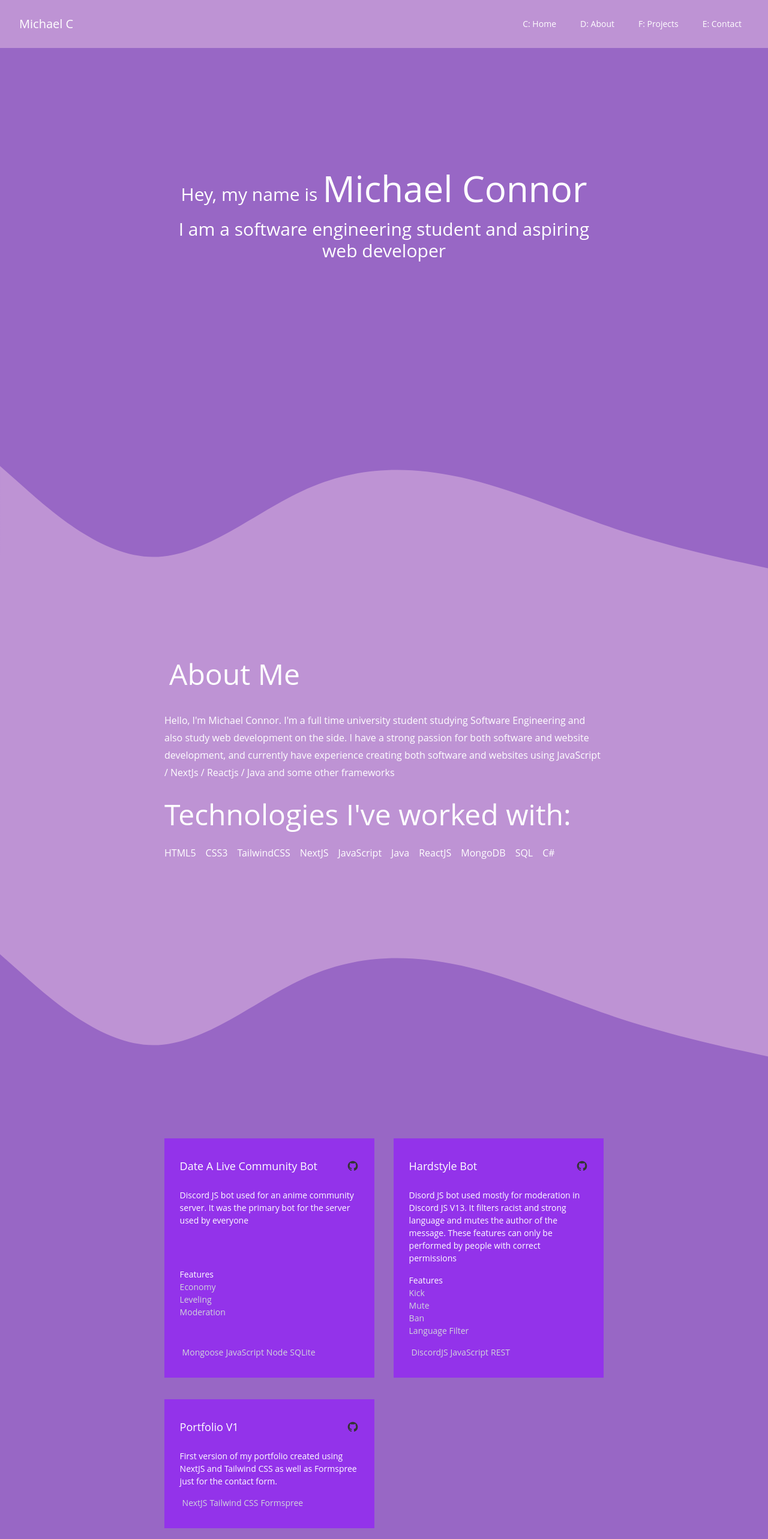
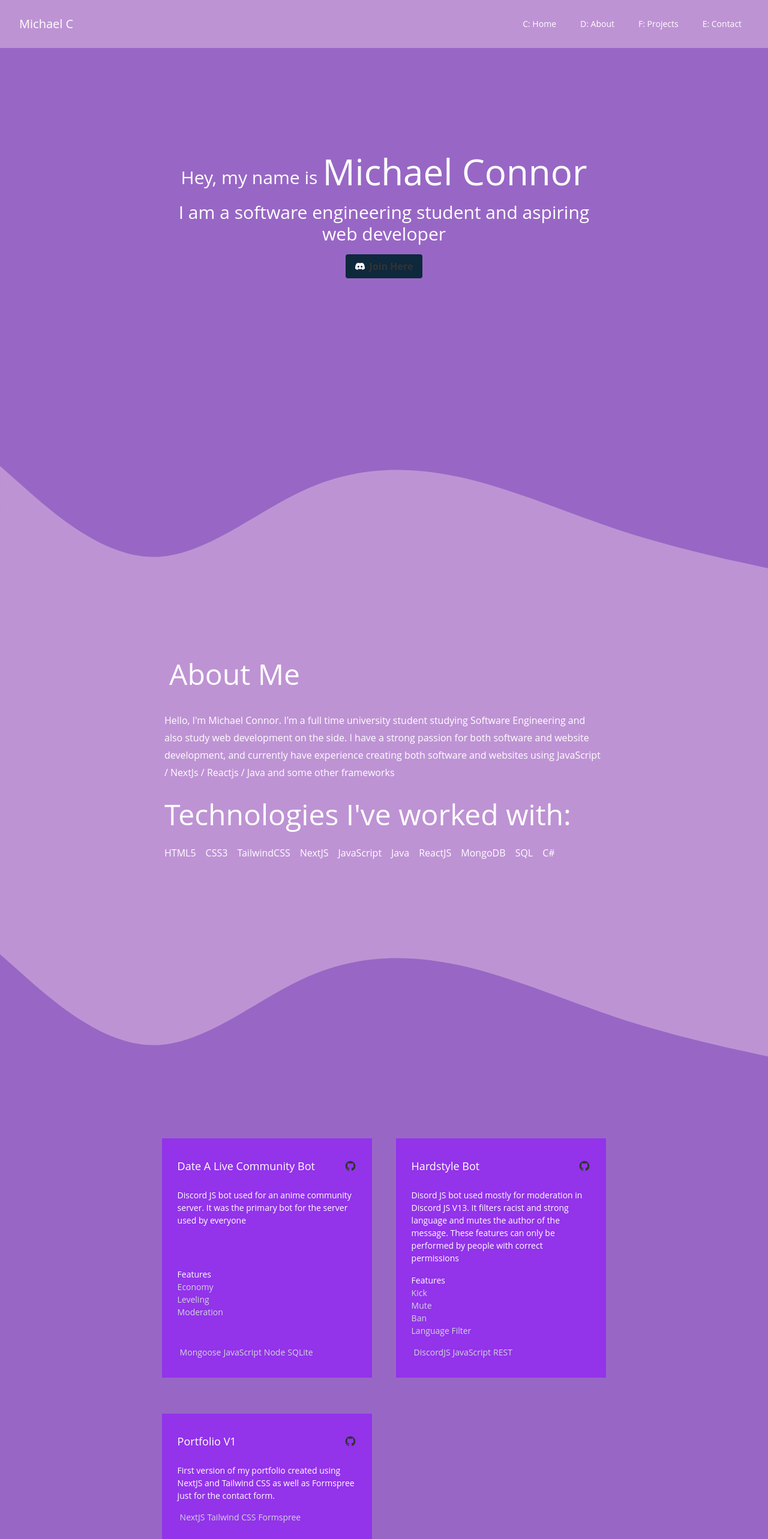
Before and after one commit to necrydark/PortfolioV1, a Next.js app: page / in a window 1280 px wide. Shown: the top 2566 px of the page at 60% size. Built offline with nearby package versions, Linux system fonts and the light colour scheme.

Commit message:
updated some stuff for testing

```diff
--- a/components/card.js
+++ b/components/card.js
@@ -9,7 +9,7 @@
     <div className='container mx-auto 2xl:w-3/4 lg:w-3/4'>
         <div className='flex flex-col '>
 
-        <div className='grid md:grid-cols-2 gap-4  '>
+        <div className='grid md:grid-cols-2 gap-10 place-content-center w-fit mx-auto '>
             {
                 projects.cardData.map((p, i) => {
                     return (
--- a/components/contact.js
+++ b/components/contact.js
@@ -12,18 +12,19 @@
     return (
         <form onSubmit={handleSubmit} className='flex flex-col container p-6'>
             <label htmlFor="email" className='text-white'>Email Address</label>
-            <input id="email" className='p-3 my-3 bg-[#9867C5] rounded-md text-white' type="email" name="email" placeholder='janedoe@mail.com' />
+            <input id="email" required className='my-3 bg-[#9867C5] rounded-md text-white border-2 border-purple-300 block w-full p-2.5 ring-0 text-sm outline-none focus:border-purple-700 focus:ring-purple-700' type="email" name="email" placeholder='janedoe@mail.com' />
             <ValidationError prefix="Email" field="email" errors={state.errors} />
+
             <label htmlFor="email" className=' text-white'>Message</label>
+            <textarea id="message" required name="message" className='p-3 my-3 max-h-48 resize-y rounded-md outline-none bg-[#9867C5] min-h-[64px] focus:border-purple-700 border-purple-300 border-2 focus:ring-purple-700  text-white ' placeholder='Leave a message....' />
+            <ValidationError prefix="Message" field="message" errors={state.errors} />
 
-            <textarea id="message" name="message" className='p-3 my-3 max-h-48 resize-y rounded-md bg-[#9867C5] min-h-[64px]  text-white ' placeholder='Leave a message....' />
-            <ValidationError prefix="Message" field="message" errors={state.errors} />
             <button type='submit' disabled={state.submitting} className="bg-[#BE93D4] hover:bg-purple-600 transition-colors duration-300 border border-purple-600 text-white w-52 font-bold py-2 text-center px-4 rounded mx-auto items-center">
                 Submit
             </button>
-            <ValidationError errors={state.errors} />
-            <div className='text-white flex flex-row items-center'>Or email me at
-                <Link href="mailto:michaelkconnor.02@gmail.com"><p className="hover:text-purple-900 ml-2 transition-colors duration-300 cursor-pointer" >michaelkconnor.02@gmail.com</p>
+            <ValidationError errors={state.errors} className="font-bold text-white text-2xl"/>
+            <div className='text-white flex flex-row items-center mt-7'>Or email me at
+                <Link href="mailto:michaelkconnor.02@gmail.com"><p className="hover:text-purple-900 ml-2 transition-colors duration-300 cursor-pointer font-bold" >michaelkconnor.02@gmail.com</p>
                 </Link>
             </div >
         </form >
--- a/pages/index.js
+++ b/pages/index.js
@@ -36,6 +36,15 @@
           <p className='m-0 text-white md:text-3xl text-xl text-center '>
             I am a software engineering student and aspiring web developer
           </p>
+          <button className="bg-[#0e283c] hover:bg-[#20639B] z-50 transition-colors duration-300 text-white font-bold py-2 px-4 rounded inline-flex mt-4 items-center">
+            {/* <svg className="fill-current w-4 h-4 mr-2" xmlns="http://www.w3.org/2000/svg" viewBox="0 0 20 20"><path d="M13 8V2H7v6H2l8 8 8-8h-5zM0 18h20v2H0v-2z" /></svg> */}
+            <svg xmlns="http://www.w3.org/2000/svg" width="16" height="16" fill="currentColor" className="bi bi-discord mr-2" viewBox="0 0 16 16">
+            <path d="M13.545 2.907a13.227 13.227 0 0 0-3.257-1.011.05.05 0 0 0-.052.025c-.141.25-.297.577-.406.833a12.19 12.19 0 0 0-3.658 0 8.258 8.258 0 0 0-.412-.833.051.051 0 0 0-.052-.025c-1.125.194-2.22.534-3.257 1.011a.041.041 0 0 0-.021.018C.356 6.024-.213 9.047.066 12.032c.001.014.01.028.021.037a13.276 13.276 0 0 0 3.995 2.02.05.05 0 0 0 .056-.019c.308-.42.582-.863.818-1.329a.05.05 0 0 0-.01-.059.051.051 0 0 0-.018-.011 8.875 8.875 0 0 1-1.248-.595.05.05 0 0 1-.02-.066.051.051 0 0 1 .015-.019c.084-.063.168-.129.248-.195a.05.05 0 0 1 .051-.007c2.619 1.196 5.454 1.196 8.041 0a.052.052 0 0 1 .053.007c.08.066.164.132.248.195a.051.051 0 0 1-.004.085 8.254 8.254 0 0 1-1.249.594.05.05 0 0 0-.03.03.052.052 0 0 0 .003.041c.24.465.515.909.817 1.329a.05.05 0 0 0 .056.019 13.235 13.235 0 0 0 4.001-2.02.049.049 0 0 0 .021-.037c.334-3.451-.559-6.449-2.366-9.106a.034.034 0 0 0-.02-.019Zm-8.198 7.307c-.789 0-1.438-.724-1.438-1.612 0-.889.637-1.613 1.438-1.613.807 0 1.45.73 1.438 1.613 0 .888-.637 1.612-1.438 1.612Zm5.316 0c-.788 0-1.438-.724-1.438-1.612 0-.889.637-1.613 1.438-1.613.807 0 1.451.73 1.438 1.613 0 .888-.631 1.612-1.438 1.612Z"/>
+            </svg>
+           <Link href="discord.gg/leagueglobal">
+                <a>Join Here</a>
+            </Link>
+          </button>
           {/* <button className="bg-[#BE93D4] hover:bg-purple-600 transition-colors duration-300 text-white font-bold py-2 px-4 rounded inline-flex mt-4 items-center">
             <svg className="fill-current w-4 h-4 mr-2" xmlns="http://www.w3.org/2000/svg" viewBox="0 0 20 20"><path d="M13 8V2H7v6H2l8 8 8-8h-5zM0 18h20v2H0v-2z" /></svg>
             <span>Download CV</span>
```
